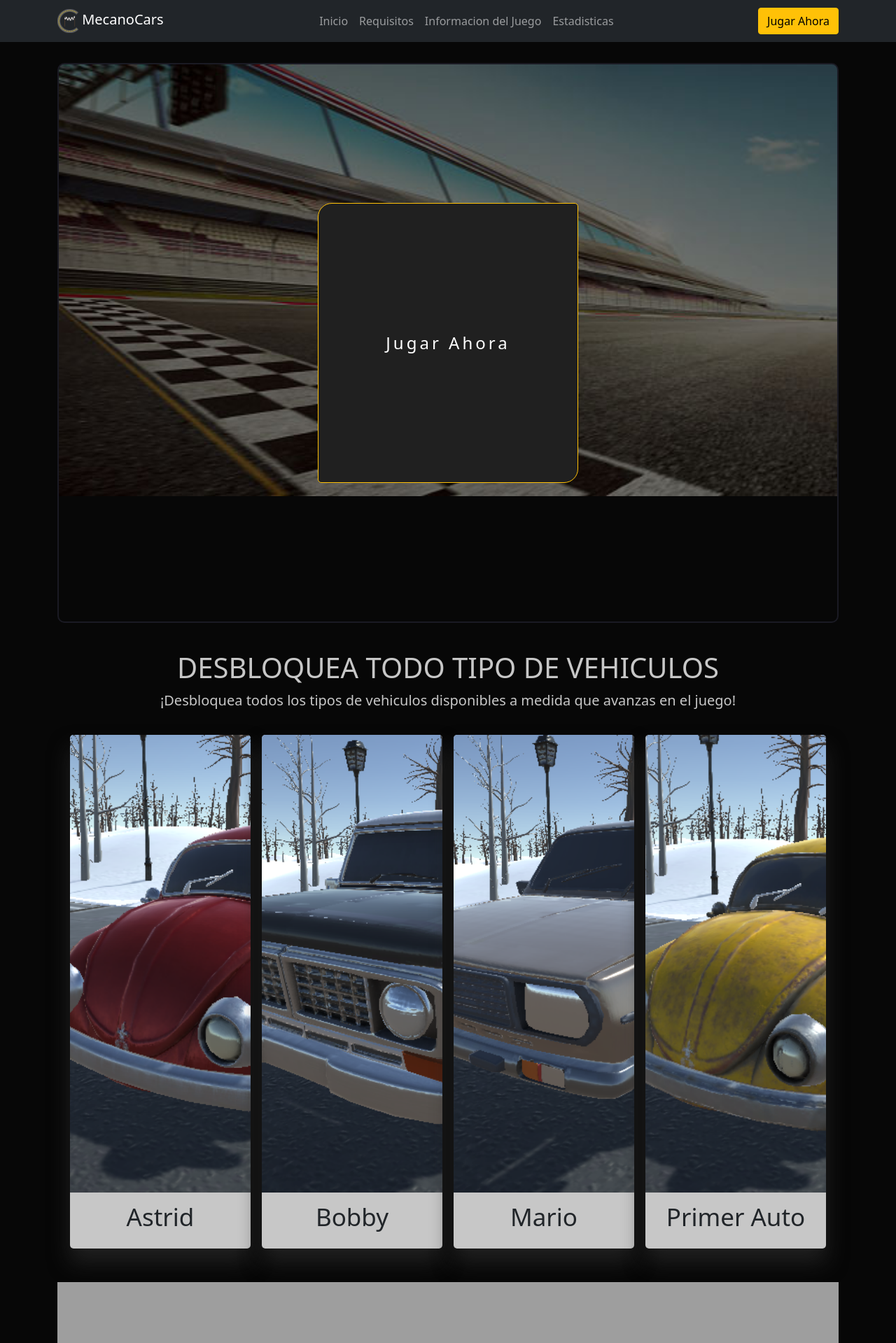
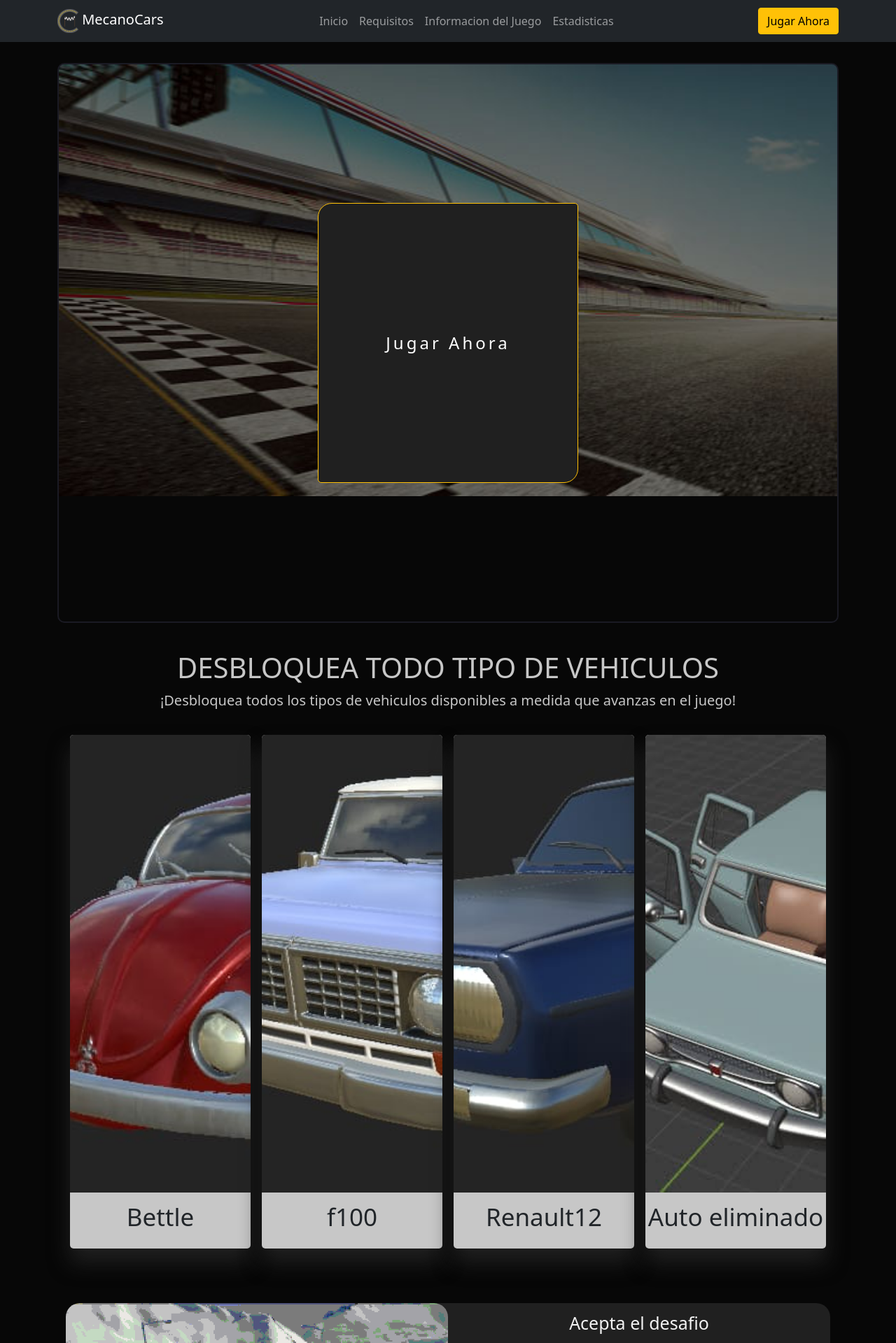
Before and after one commit to NicolasLF4/MecanoCars, a PHP site: page / in a window 1280 px wide. Shown: the top 1919 px of the page at 70% size. Run offline with PHP 8.4, Linux system fonts and the light colour scheme; grey boxes are pictures that could not be loaded.

Commit message:
resposive

```diff
--- a/css/index.css
+++ b/css/index.css
@@ -341,3 +341,9 @@
         display: none;
     }
 }
+
+@media screen and (min-width: 991px) {
+    .slider {
+        display: none;
+    }
+}
--- a/index.php
+++ b/index.php
@@ -20,8 +20,8 @@
 
         <!-- Seccion Boton Jugar -->
         <div class="row">
-            <div class="col-lg-12 col-sm-3">
-                <div class="contenedorbtn col-sm-12 col-es-6">
+            <div class="">
+                <div class="contenedorbtn ">
                     <div class="marcobtn">
                         <a href="login.php">
                             <span id="span4"></span> Jugar Ahora
@@ -30,12 +30,12 @@
                 </div>
             </div>
         </div>
+
         <!-- Seccion Boton Jugar Fin-->
-
 
         <!-- IMG HOVER -->
         <div class="row">
-            <div class="col-lg-12 col-sm-6">
+            <div class="">
                 <div class="IMG-ALL">
                     <div class="subtitle">
                         <h2>DESBLOQUEA TODO TIPO DE VEHICULOS</h2>
@@ -43,47 +43,59 @@
                     </div>
                     <div class="contenedorIMG">
                         <div class="caja">
-                            <img src="img/Autos/ARojo.png">
-                            <span>Astrid</span>
+                            <img src="img/img-hover/bettle/BRojo.jpeg">
+                            <span>Bettle</span>
                         </div>
                         <div class="caja">
-                            <img src="img/Autos/BNegro.png">
-                            <span>Bobby</span>
+                            <img src="img/img-hover/f100/FCeleste.jpeg">
+                            <span>f100</span>
                         </div>
                         <div class="caja">
-                            <img src="img/Autos/MMarron.png">
-                            <span>Mario</span>
+                            <img src="img/img-hover/r12/RAzul.jpeg">
+                            <span>Renault12</span>
                         </div>
                         <div class="caja">
-                            <img src="img/Autos/AAmarilloO.png">
-                            <span>Primer Auto</span>
+                            <img src="img/img-hover/Eliminado.jpg">
+                            <span>Auto eliminado</span>
                         </div>
                     </div>
                 </div>
             </div>
+
+            <!-- Slider  -->
+
+            <div class="slider">
             <div id="carouselExampleCaptions" class="carousel slide" data-bs-ride="carousel">
             <div class="carousel-indicators">
                 <button type="button" data-bs-target="#carouselExampleCaptions" data-bs-slide-to="0" class="active" aria-current="true" aria-label="Slide 1"></button>
                 <button type="button" data-bs-target="#carouselExampleCaptions" data-bs-slide-to="1" aria-label="Slide 2"></button>
                 <button type="button" data-bs-target="#carouselExampleCaptions" data-bs-slide-to="2" aria-label="Slide 3"></button>
+                <button type="button" data-bs-target="#carouselExampleCaptions" data-bs-slide-to="3" aria-label="Slide 4"></button>
             </div>
             <div class="carousel-inner">
                 <div class="carousel-item active">
-                <img src="..." class="d-block w-100" alt="...">
+                <img src="img/Autos/ARojo.png" class="d-block w-100" alt="...">
                 <div class="carousel-caption d-none d-md-block">
                     <h5>First slide label</h5>
                     <p>Some representative placeholder content for the first slide.</p>
                 </div>
                 </div>
                 <div class="carousel-item">
-                <img src="..." class="d-block w-100" alt="...">
+                <img src="img/Autos/BNegro.png" class="d-block w-100" alt="...">
                 <div class="carousel-caption d-none d-md-block">
                     <h5>Second slide label</h5>
                     <p>Some representative placeholder content for the second slide.</p>
                 </div>
                 </div>
                 <div class="carousel-item">
-                <img src="..." class="d-block w-100" alt="...">
+                <img src="img/Autos/MMarron.png" class="d-block w-100" alt="...">
+                <div class="carousel-caption d-none d-md-block">
+                    <h5>Third slide label</h5>
+                    <p>Some representative placeholder content for the third slide.</p>
+                </div>
+                </div>
+                <div class="carousel-item">
+                <img src="img/Autos/AAmarilloO.png" class="d-block w-100" alt="...">
                 <div class="carousel-caption d-none d-md-block">
                     <h5>Third slide label</h5>
                     <p>Some representative placeholder content for the third slide.</p>
@@ -100,13 +112,17 @@
             </button>
             </div>
         </div>
+        </div>
 
+
+        <div class="separador"></div>
 
 
         <!-- IMG HOVER FIN -->
 
 
         <!-- marco info -->
+
         <div class="container">
             <div class="col">
                 <div class="DESCRIP-ALL">
```
